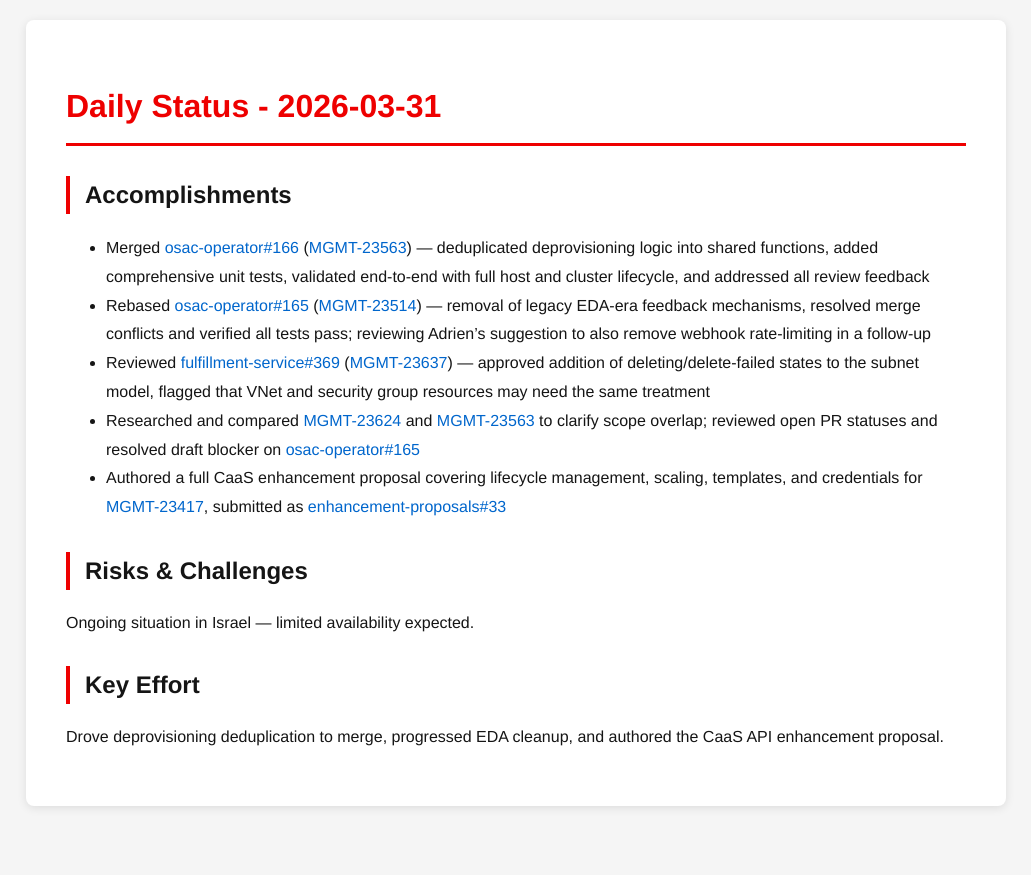
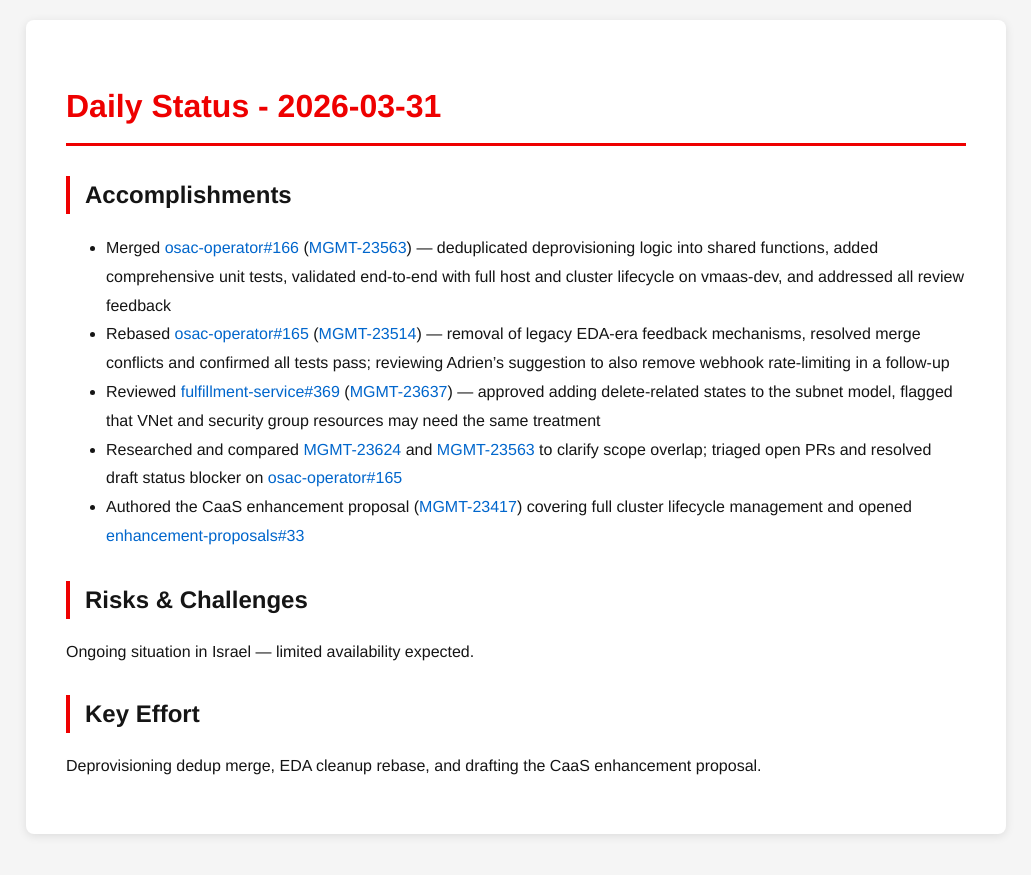
Before and after one commit to tzvatot/daily-status, a Jekyll site: the page built from 2026-03-31.md, in a window 1280 px wide. Shown: the top 875 px of the page, without its empty margins (124-1155 px from the left). Built offline with Jekyll 4.4.1, drawn with Linux system fonts in a browser that asks for light colours.

Commit message:
Daily status update - 2026-03-31

```diff
--- a/2026-03-31.md
+++ b/2026-03-31.md
@@ -7,14 +7,14 @@
 # Daily Status - 2026-03-31
 
 ## Accomplishments
-- Merged [osac-operator#166](https://github.com/osac-project/osac-operator/pull/166) ([MGMT-23563](https://issues.redhat.com/browse/MGMT-23563)) — deduplicated deprovisioning logic into shared functions, added comprehensive unit tests, validated end-to-end with full host and cluster lifecycle, and addressed all review feedback
-- Rebased [osac-operator#165](https://github.com/osac-project/osac-operator/pull/165) ([MGMT-23514](https://issues.redhat.com/browse/MGMT-23514)) — removal of legacy EDA-era feedback mechanisms, resolved merge conflicts and verified all tests pass; reviewing Adrien's suggestion to also remove webhook rate-limiting in a follow-up
-- Reviewed [fulfillment-service#369](https://github.com/osac-project/fulfillment-service/pull/369) ([MGMT-23637](https://issues.redhat.com/browse/MGMT-23637)) — approved addition of deleting/delete-failed states to the subnet model, flagged that VNet and security group resources may need the same treatment
-- Researched and compared [MGMT-23624](https://issues.redhat.com/browse/MGMT-23624) and [MGMT-23563](https://issues.redhat.com/browse/MGMT-23563) to clarify scope overlap; reviewed open PR statuses and resolved draft blocker on [osac-operator#165](https://github.com/osac-project/osac-operator/pull/165)
-- Authored a full CaaS enhancement proposal covering lifecycle management, scaling, templates, and credentials for [MGMT-23417](https://issues.redhat.com/browse/MGMT-23417), submitted as [enhancement-proposals#33](https://github.com/osac-project/enhancement-proposals/pull/33)
+- Merged [osac-operator#166](https://github.com/osac-project/osac-operator/pull/166) ([MGMT-23563](https://issues.redhat.com/browse/MGMT-23563)) — deduplicated deprovisioning logic into shared functions, added comprehensive unit tests, validated end-to-end with full host and cluster lifecycle on vmaas-dev, and addressed all review feedback
+- Rebased [osac-operator#165](https://github.com/osac-project/osac-operator/pull/165) ([MGMT-23514](https://issues.redhat.com/browse/MGMT-23514)) — removal of legacy EDA-era feedback mechanisms, resolved merge conflicts and confirmed all tests pass; reviewing Adrien's suggestion to also remove webhook rate-limiting in a follow-up
+- Reviewed [fulfillment-service#369](https://github.com/osac-project/fulfillment-service/pull/369) ([MGMT-23637](https://issues.redhat.com/browse/MGMT-23637)) — approved adding delete-related states to the subnet model, flagged that VNet and security group resources may need the same treatment
+- Researched and compared [MGMT-23624](https://issues.redhat.com/browse/MGMT-23624) and [MGMT-23563](https://issues.redhat.com/browse/MGMT-23563) to clarify scope overlap; triaged open PRs and resolved draft status blocker on [osac-operator#165](https://github.com/osac-project/osac-operator/pull/165)
+- Authored the CaaS enhancement proposal ([MGMT-23417](https://issues.redhat.com/browse/MGMT-23417)) covering full cluster lifecycle management and opened [enhancement-proposals#33](https://github.com/osac-project/enhancement-proposals/pull/33)
 
 ## Risks & Challenges
 Ongoing situation in Israel — limited availability expected.
 
 ## Key Effort
-Drove deprovisioning deduplication to merge, progressed EDA cleanup, and authored the CaaS API enhancement proposal.
+Deprovisioning dedup merge, EDA cleanup rebase, and drafting the CaaS enhancement proposal.
```
